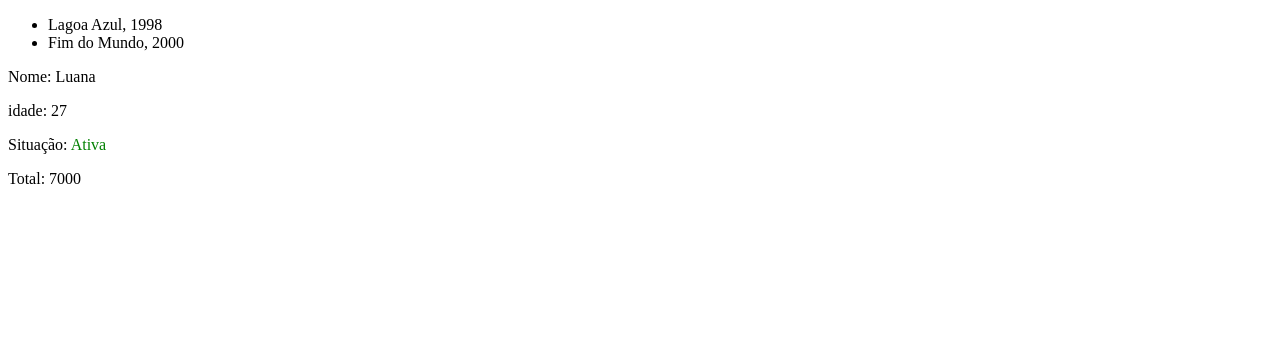
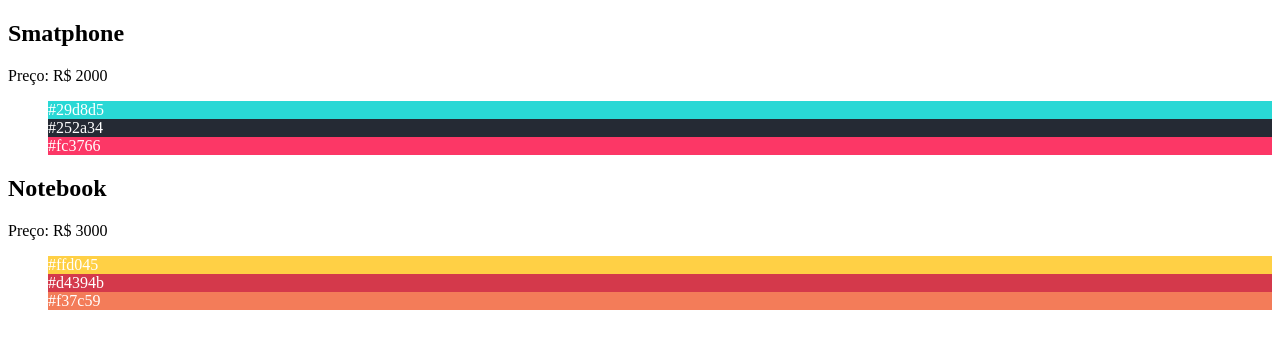
Before and after one commit to VictorHAlbu/exerc-react, a React (Create React App) app: page / in a window 1280 px wide. Shown: the top 348 px of the page. Built offline with nearby package versions, Linux system fonts and the light colour scheme.

Commit message:
Desafio array de objetos

```diff
--- /dev/null
+++ b/src/App1.js
@@ -0,0 +1,44 @@
+import React from 'react';
+
+const produtos = [
+    {
+        id: 1,
+        nome: 'Smatphone',
+        preco: 'R$ 2000',
+        cores: ['#29d8d5', '#252a34', '#fc3766'],
+    },
+    {
+        id: 2,
+        nome: 'Notebook',
+        preco: 'R$ 3000',
+        cores: ['#ffd045', '#d4394b', '#f37c59'],
+    },
+    {
+        id: 3,
+        nome: 'Tablet',
+        preco: 'R$ 1500',
+        cores: ['#365069', '#47c1c8', '#f95786'],
+    },
+
+];
+
+
+const App = () => {
+    const dados = produtos.filter(
+        ({ preco }) => Number(preco.replace("R$ ", "")) > 1500,
+    );
+
+    return <section>
+        {dados.map(({ id, nome, preco, cores }) => <div>
+            <h1 key={id}>{nome}</h1>
+            <p>Preço: {preco}</p>
+            <ul>{cores.map((cor) => (
+                <li style={{ backgroundColor: cor, color: "white" }} key={cor}>{cor}</li>
+            ))}</ul>
+        </div>)}
+
+    </section>;
+};
+
+
+export default App;
--- a/src/index.js
+++ b/src/index.js
@@ -1,6 +1,6 @@
 import React from 'react';
 import ReactDOM from 'react-dom';
-import App from './App';
+import App from './App1';
 
 
 ReactDOM.render(
```
